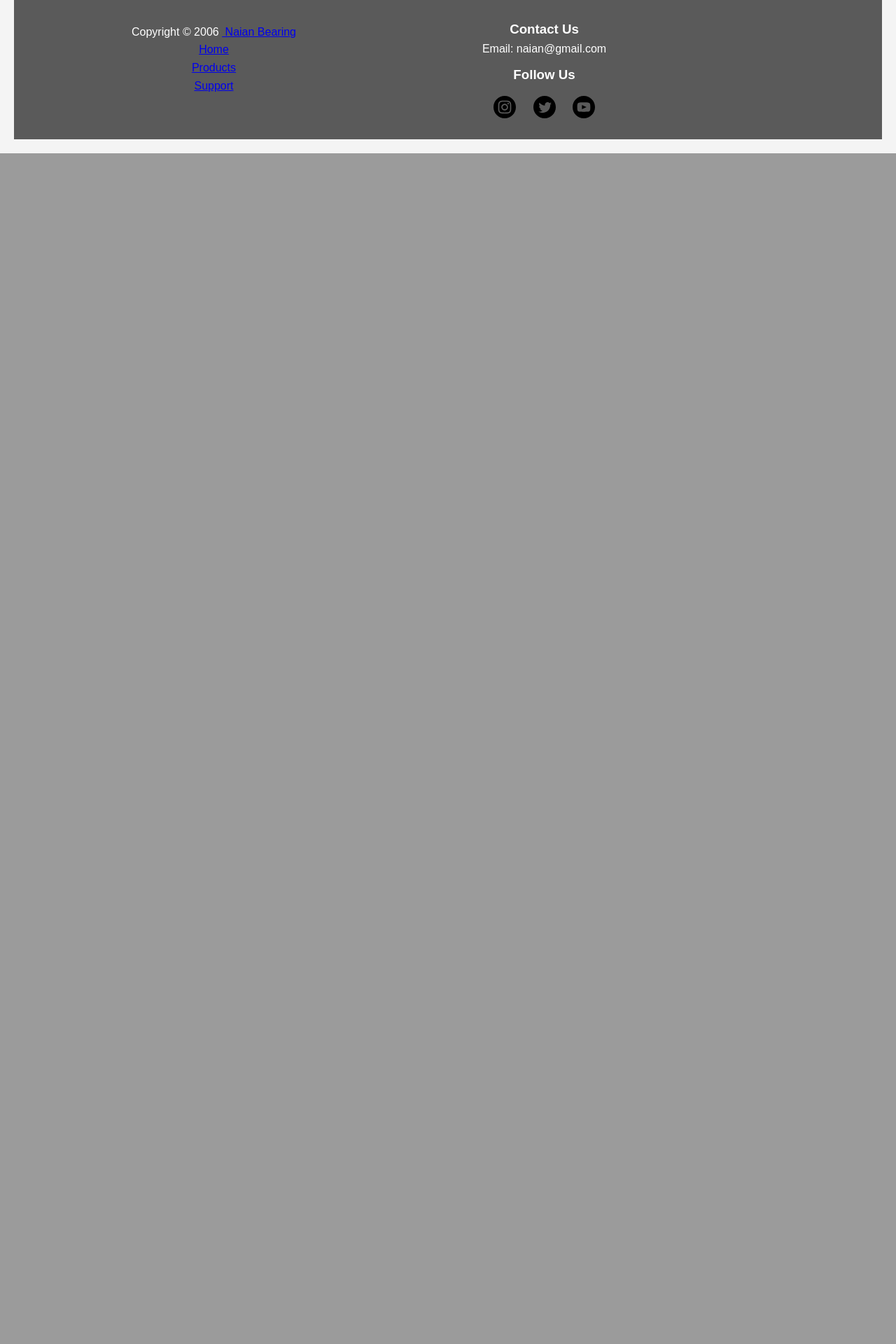
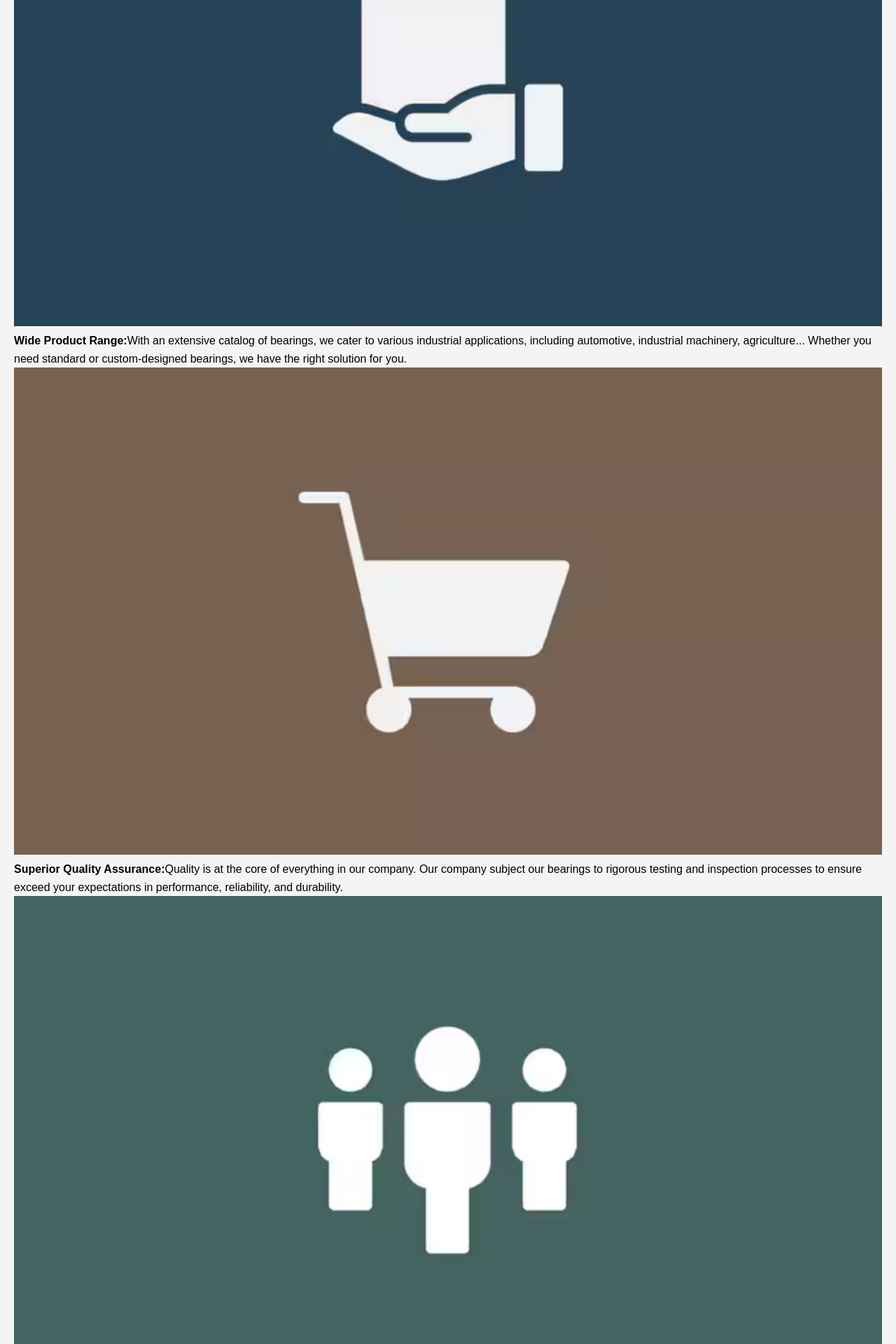
Before and after one commit to ttwei3/web2-naianbearings, a PHP site: page / in a window 1280 px wide. Shown: the part 1345-3265 px from the top of the page at 70% size. Before the commit the page ends 1564 px from the top, so only its background shows below. Run offline with PHP 8.4, Linux system fonts and the light colour scheme; tables that the repository leaves empty or names only in its code hold one stand-in row (values such as "Sample post"); data that the repository does not hold is empty.

Commit message:
Update index.php
Improved the information on the homepage and added the why choose us module

```diff
--- a/index.php
+++ b/index.php
@@ -1,13 +1,22 @@
 <!-- index.php-->
 <?php
     session_start();
-    require('connect.php'); // 确保这里正确地引入了数据库连接文件
+    require('connect.php');
 
-// 获取所有可用类别
-$categoryQuery = "SELECT category_id, category_name FROM categories";
-$categoryStmt = $db->query($categoryQuery);
-$categories = $categoryStmt->fetchAll(PDO::FETCH_ASSOC);
+    if (isset($_SESSION['success_message'])) {
+        echo '<p class="success-message">' . $_SESSION['success_message'] . '</p>';
+        unset($_SESSION['success_message']);
+    }
+
+    $categoryQuery = "SELECT category_id, category_name FROM categories";
+    $categoryStmt = $db->query($categoryQuery);
+    $categories = $categoryStmt->fetchAll(PDO::FETCH_ASSOC);
+
+    $search_keyword = "";
+    $category_selected = "";
+
 ?>
+
 
 <!DOCTYPE html>
 <html lang="en">
@@ -50,17 +59,30 @@ $categories = $categoryStmt->fetchAll(PDO::FETCH_ASSOC);
             <ul class="main-nav">
                 <li><a href="#">Home</a></li>
                 <li><a href="product.php">Products</a></li>
-                <li><a href="#">Support</a></li>
             </ul>
         </nav>
     </header>
     <main>
-        <section class="content-section">
-            <h1>Welcome to Our Website</h1>
-            <p>At Naian Bearing, we pride ourselves on being a leading manufacturer and distributor of high-quality bearings, serving diverse industries with excellence since 2006. Our unwavering commitment to precision engineering, top-notch materials, and exceptional customer service has made us a trusted partner for businesses worldwide.</p>
-        </section>
-        <section class="products-section">
-            <h2>Our Products</h2>
+        <h1 class="h1">Welcome to Our Website</h1>
+        <p id="paragraph">At Naian Bearing, we pride ourselves on being a leading manufacturer and distributor of high-quality bearings, serving diverse industries with excellence since 2006. Our unwavering commitment to precision engineering, top-notch materials, and exceptional customer service has made us a trusted partner for businesses worldwide.</p>
+        <h1 class="h1">WHY CHOOSE US</h1>
+        <section id="whychooseus">
+            <div id="imgsp1">
+                <img src="images/image15.jpg" alt="fail to load" >
+                <p id="p1"><b>Unmatched Manufacturing Expertise:</b>Our bearings are crafted using cutting-edge manufacturing processes, supported by seasoned engineers with years of experience. We ensure every product meets the highest industry standards.</p>
+            </div>
+            <div id="imgsp2">
+                <img src="images/image14.jpg" alt="fail to load" >
+                <p id="p2"><b>Wide Product Range:</b>With an extensive catalog of bearings, we cater to various industrial applications, including automotive, industrial machinery, agriculture... Whether you need standard or custom-designed bearings, we have the right solution for you.</p>
+            </div>
+            <div id="imgsp3">
+                <img src="images/image13.jpg" alt="fail to load" >
+                <p id="p3"><b>Superior Quality Assurance:</b>Quality is at the core of everything in our company. Our company subject our bearings to rigorous testing and inspection processes to ensure exceed your expectations in performance, reliability, and durability.</p>
+            </div>
+            <div id="imgsp4">
+                <img src="images/image12.jpg" alt="fail to load" >
+                <p id="p4"><b>Customer-Centric Approach:</b>Your success is our success. Our company value our clients and work closely with them to understand their unique requirements, providing tailored solutions and personalized support to ensure maximum satisfaction.</p>
+            </div>
         </section>
     </main>
 
```
